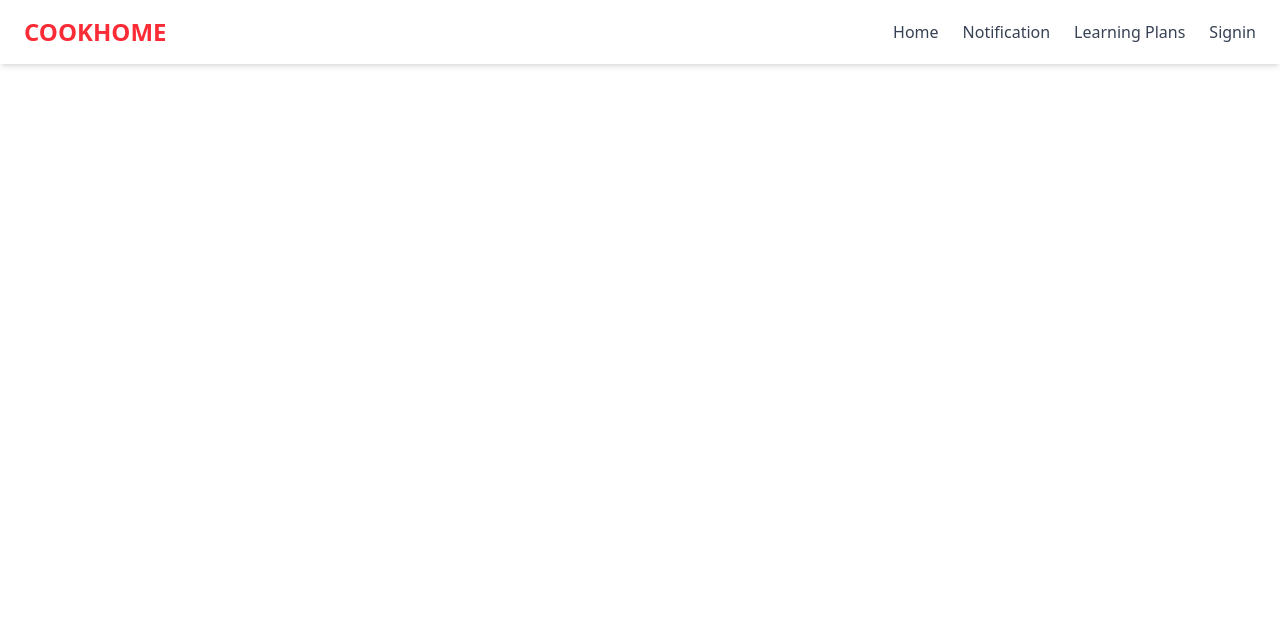
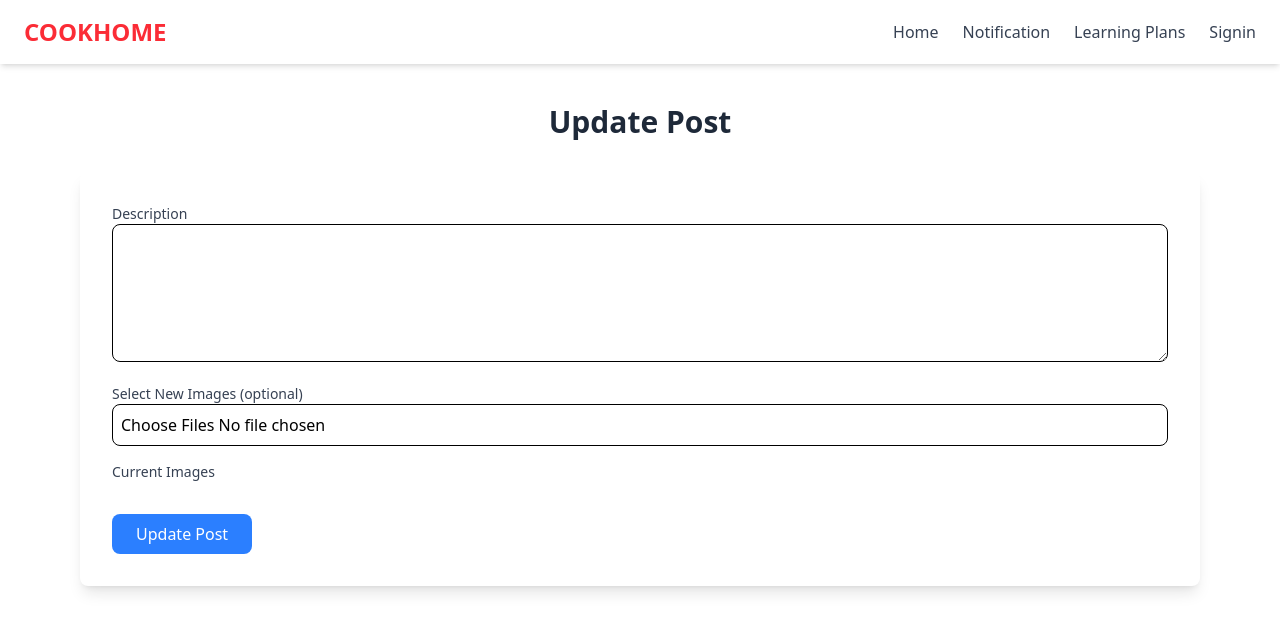
Before and after one commit to LAHIRUKBI/Social-Media, a React (Vite) app in the folder Frontend/: page /Post_update in a window 1280 px wide. Shown: the top 632 px of the page. Built offline with nearby package versions, Linux system fonts and the light colour scheme.

Commit message:
create update post methods and it logics

```diff
--- a/Frontend/src/App.jsx
+++ b/Frontend/src/App.jsx
@@ -10,6 +10,7 @@ import Post_views from './pages/Post_views';
 import Learning_Home from './pages/Learning_Home';
 import Learning_add from './pages/Learning_add';
 import Learnig_share_recipe from './pages/Learnig_share_recipe';
+import Post_update from './pages/Post_update';
 
 export default function App() {
   return (
@@ -25,6 +26,7 @@ export default function App() {
         <Route path="/Learning_Home" element={<Learning_Home />} />
         <Route path="/Learning_add" element={<Learning_add />} />
         <Route path="/Learnig_share_recipe" element={<Learnig_share_recipe />} />
+        <Route path="/Post_update" element={<Post_update />} />
 
       </Routes>
     </BrowserRouter>
--- /dev/null
+++ b/Frontend/src/pages/Post_update.jsx
@@ -0,0 +1,88 @@
+import React, { useState, useEffect } from 'react';
+import { useLocation, useNavigate } from 'react-router-dom';
+import axios from 'axios';
+
+export default function Post_update() {
+  const location = useLocation();
+  const post = location.state?.post;
+  const [description, setDescription] = useState(post?.description || '');
+  const [imageUrls, setImageUrls] = useState(post?.imageUrls || []);
+  const [imageFiles, setImageFiles] = useState([]);
+  const navigate = useNavigate();
+
+  // Handle file selection
+  const handleImageChange = (event) => {
+    const files = event.target.files;
+    setImageFiles(files);
+  };
+
+  // Handle form submission
+  // Handle form submission
+const handleUpdate = () => {
+    const formData = new FormData();
+    formData.append('description', description);
+
+    // Append selected image files
+    Array.from(imageFiles).forEach(file => {
+      formData.append('images', file);
+    });
+
+    // Send PUT request to update the post
+    axios.put(`http://localhost:8080/api/posts/update/${post.id}`, formData, {
+      headers: {
+        'Content-Type': 'multipart/form-data', // Set the content type for multipart form data
+      }
+    })
+    .then(response => {
+      console.log("Post updated:", response.data);
+      navigate('/Post_views');  // Navigate back to the post views page
+    })
+    .catch(error => {
+      console.error("Error updating post:", error);
+    });
+  };
+
+
+
+  return (
+    <div className="max-w-6xl mx-auto mt-10 px-4">
+      <h2 className="text-3xl font-bold mb-8 text-gray-800 text-center">Update Post</h2>
+      <div className="bg-white p-8 rounded-lg shadow-lg">
+        <div className="mb-4">
+          <label className="block text-sm font-medium text-gray-700">Description</label>
+          <textarea
+            value={description}
+            onChange={(e) => setDescription(e.target.value)}
+            className="w-full p-2 border rounded-lg"
+            rows="5"
+          />
+        </div>
+
+        <div className="mb-4">
+          <label className="block text-sm font-medium text-gray-700">Select New Images (optional)</label>
+          <input
+            type="file"
+            onChange={handleImageChange}
+            className="w-full p-2 border rounded-lg"
+            multiple
+          />
+        </div>
+
+        <div className="mb-4">
+          <label className="block text-sm font-medium text-gray-700">Current Images</label>
+          <div className="flex space-x-4">
+            {imageUrls.map((url, index) => (
+              <img key={index} src={url} alt={`Post Image ${index}`} className="w-32 h-32 object-cover rounded-lg" />
+            ))}
+          </div>
+        </div>
+
+        <button
+          onClick={handleUpdate}
+          className="mt-4 px-6 py-2 bg-blue-500 text-white rounded-lg">
+          Update Post
+        </button>
+      </div>
+    </div>
+  );
+}
--- a/Frontend/src/pages/Post_views.jsx
+++ b/Frontend/src/pages/Post_views.jsx
@@ -5,16 +5,22 @@ import { Navigation, Pagination } from 'swiper/modules';
 import 'swiper/css';
 import 'swiper/css/navigation';
 import 'swiper/css/pagination';
+import { useNavigate } from 'react-router-dom';
 
 export default function Post_views() {
   const email = localStorage.getItem("userEmail");
   const [posts, setPosts] = useState([]);
+  const navigate = useNavigate();
 
   useEffect(() => {
     axios.get(`http://localhost:8080/api/posts/user?email=${email}`).then(res => {
       setPosts(res.data);
     });
   }, [email]);
+
+  const handleUpdate = (post) => {
+    navigate('/Post_update', { state: { post } });
+  };
 
   return (
     <div className="max-w-6xl mx-auto mt-10 px-4">
@@ -43,6 +49,11 @@ export default function Post_views() {
             <div className="p-4">
               <p className="text-gray-800 font-semibold text-lg mb-2">{post.description}</p>
               <p className="text-gray-600 text-sm">❤️ {post.likes} Likes</p>
+              <button
+                onClick={() => handleUpdate(post)}
+                className="mt-4 px-4 py-2 bg-blue-500 text-white rounded-full">
+                Update
+              </button>
             </div>
           </div>
         ))}
```
Also changed, not shown: 4 other files (tests, documents, lock files or other folders).
